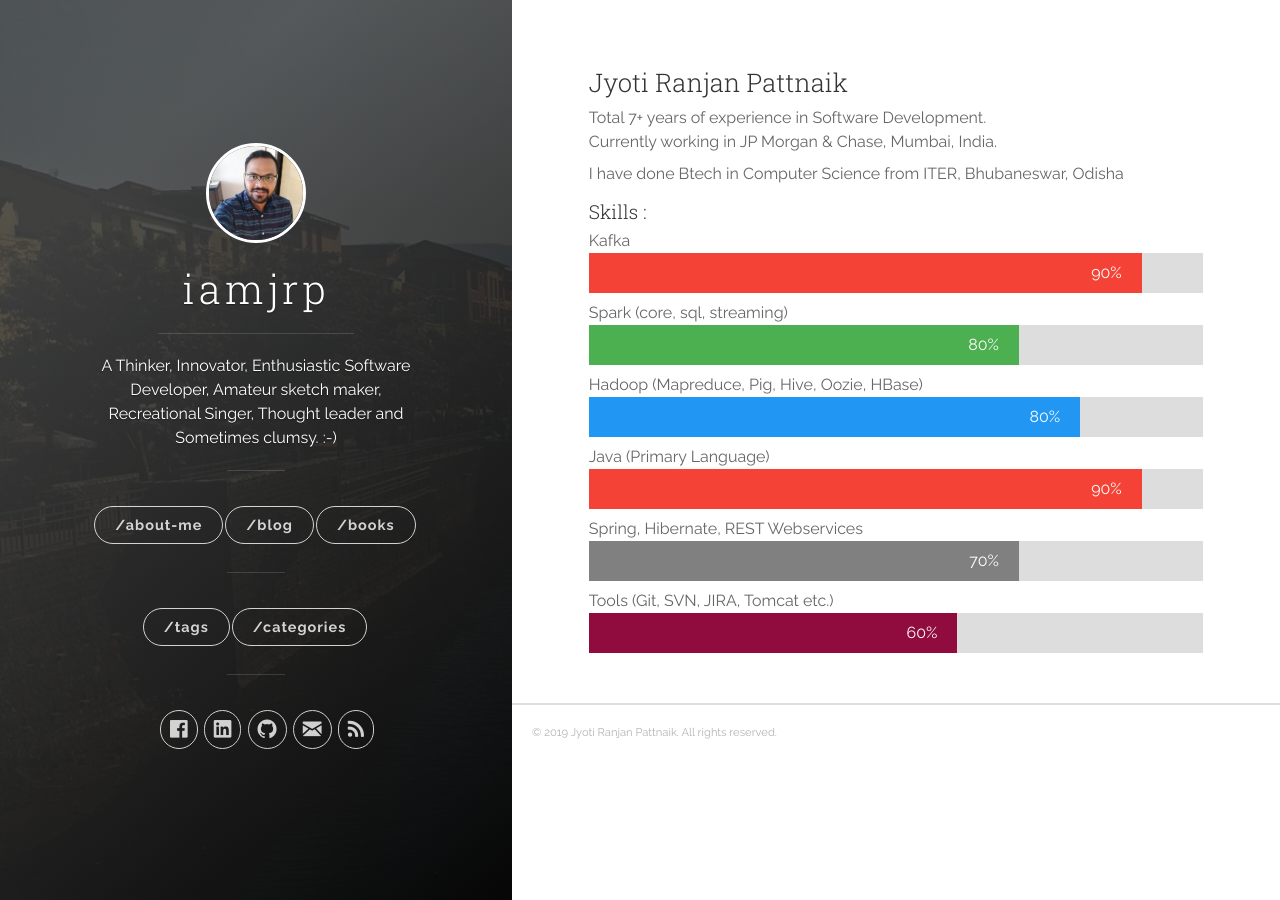
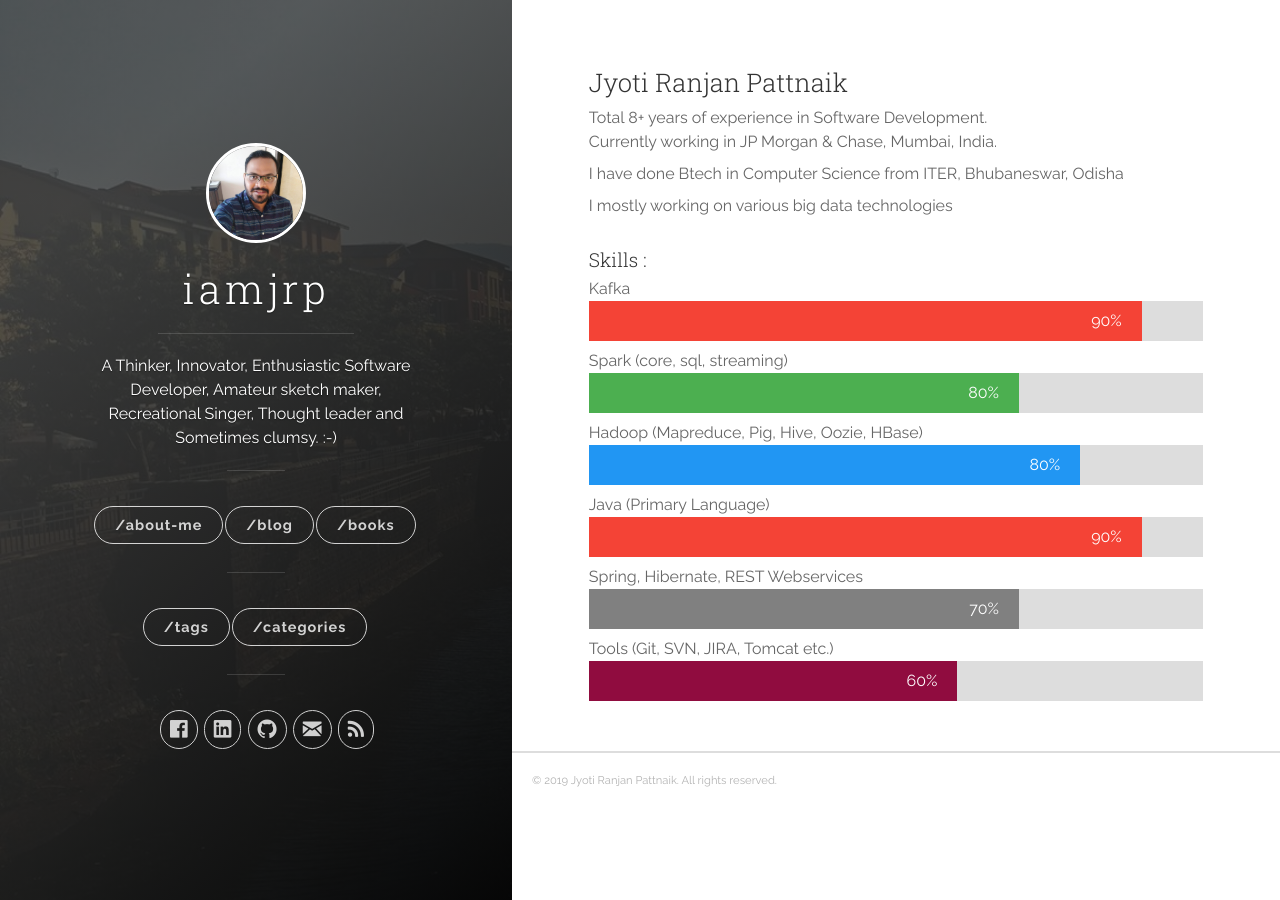
Before and after one commit to jrphub/jrphub.github.io, a Jekyll site: the page built from about-me.html, in a window 1280 px wide. Built offline with Jekyll 4.4.1, drawn with Linux system fonts in a browser that asks for light colours; nearby versions of some CDN libraries; a script that is not in the unit is left out.

Commit message:
about me file changed

```diff
--- a/about-me.html
+++ b/about-me.html
@@ -5,8 +5,10 @@ robots: noindex
 <div>
 <h3>Jyoti Ranjan Pattnaik</h3>
 
-<p>Total 7+ years of experience in Software Development.<br/> Currently working in JP Morgan & Chase, Mumbai, India.</p>
+<p>Total 8+ years of experience in Software Development.<br/> Currently working in JP Morgan & Chase, Mumbai, India.</p>
 <p>I have done Btech in Computer Science from ITER, Bhubaneswar, Odisha</p>
+<p>I mostly working on various big data technologies</p>
+<br/>
 <h4>Skills : </h4>
 
 <p>Kafka</p>
```
